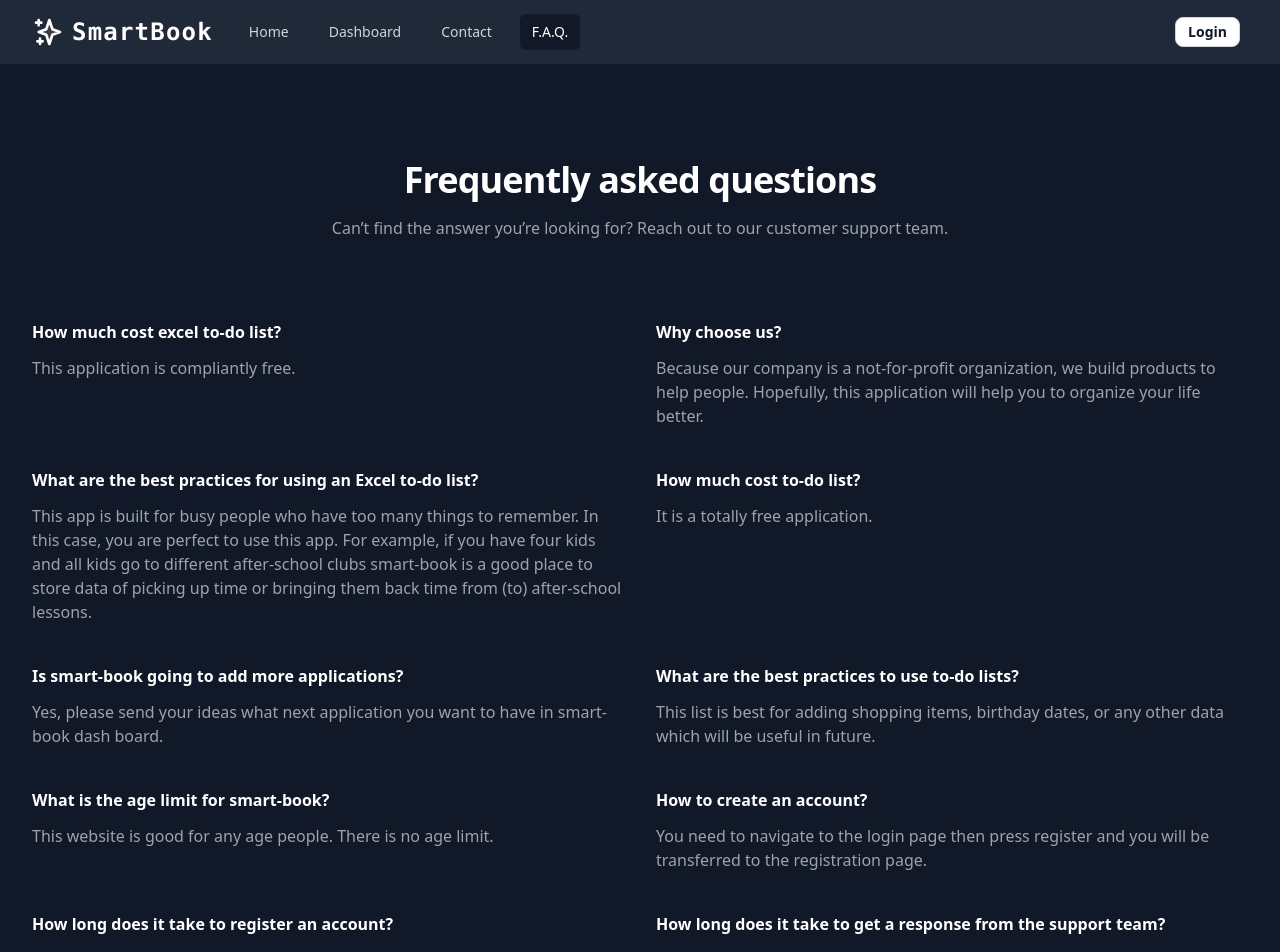
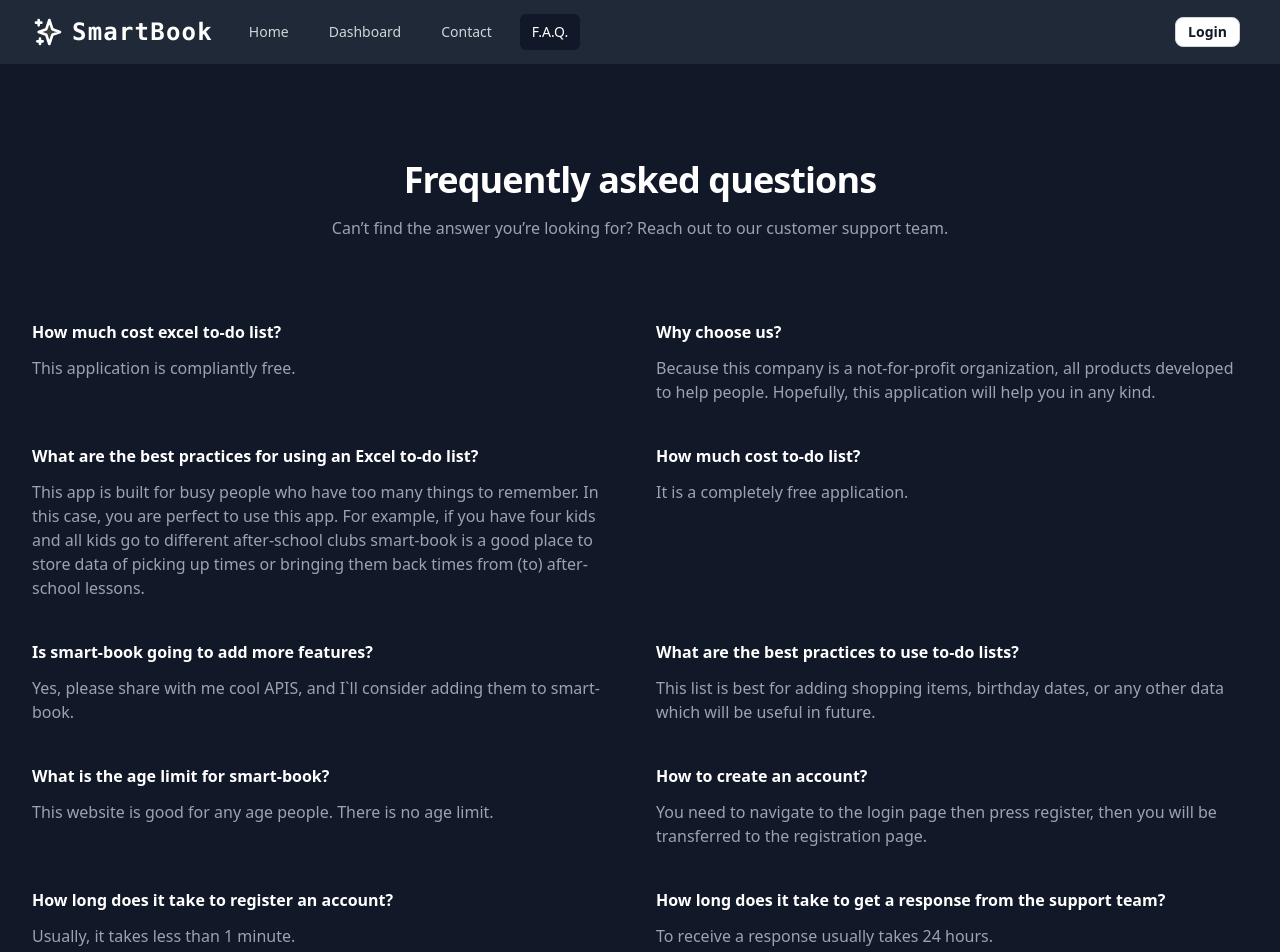
Before and after one commit to MariusZebrauskas/smart-book-next-fullstack, a Next.js app: page /faq in a window 1280 px wide. Shown: the top 952 px of the page. Built offline with nearby package versions, Linux system fonts and the light colour scheme.

Commit message:
faq texts update

```diff
--- a/pages/faq.tsx
+++ b/pages/faq.tsx
@@ -16,7 +16,7 @@ const faqs = [
     id: 2,
     question: 'Why choose us?',
     answer:
-      'Because our company is a not-for-profit organization, we build products to help people. Hopefully, this application will help you to organize your life better.',
+      'Because this company is a not-for-profit organization, all products developed to help people. Hopefully, this application will help you in any kind.',
   },
   {
     id: 3,
@@ -24,19 +24,19 @@ const faqs = [
     answer: `This app is built for busy people who have too many things
      to remember. In this case, you are perfect to use this app. For example,
       if you have four kids and all kids go to different after-school clubs
-       smart-book is a good place to store data of picking up time or bringing
-        them back time from (to) after-school lessons.`,
+       smart-book is a good place to store data of picking up times or bringing
+        them back times from (to) after-school lessons.`,
   },
   {
     id: 4,
     question: 'How much cost to-do list?',
-    answer: 'It is a totally free application.',
+    answer: 'It is a completely free application.',
   },
   {
     id: 5,
-    question: 'Is smart-book going to add more applications?',
+    question: 'Is smart-book going to add more features?',
     answer:
-      'Yes, please send your ideas what next application you want to have in smart-book dash board.',
+      'Yes, please share with me cool APIS, and I`ll consider adding them to smart-book.',
   },
 
   {
@@ -54,7 +54,7 @@ const faqs = [
     id: 9,
     question: 'How to create an account?',
     answer:
-      'You need to navigate to the login page then press register and you will be transferred to the registration page.',
+      'You need to navigate to the login page then press register, then you will be transferred to the registration page.',
   },
   {
     id: 10,
@@ -64,7 +64,7 @@ const faqs = [
   {
     id: 11,
     question: 'How long does it take to get a response from the support team?',
-    answer: 'Support team will respond in 24 hours.',
+    answer: 'To receive a response usually  takes 24 hours.',
   },
 
   // More questions...
```
